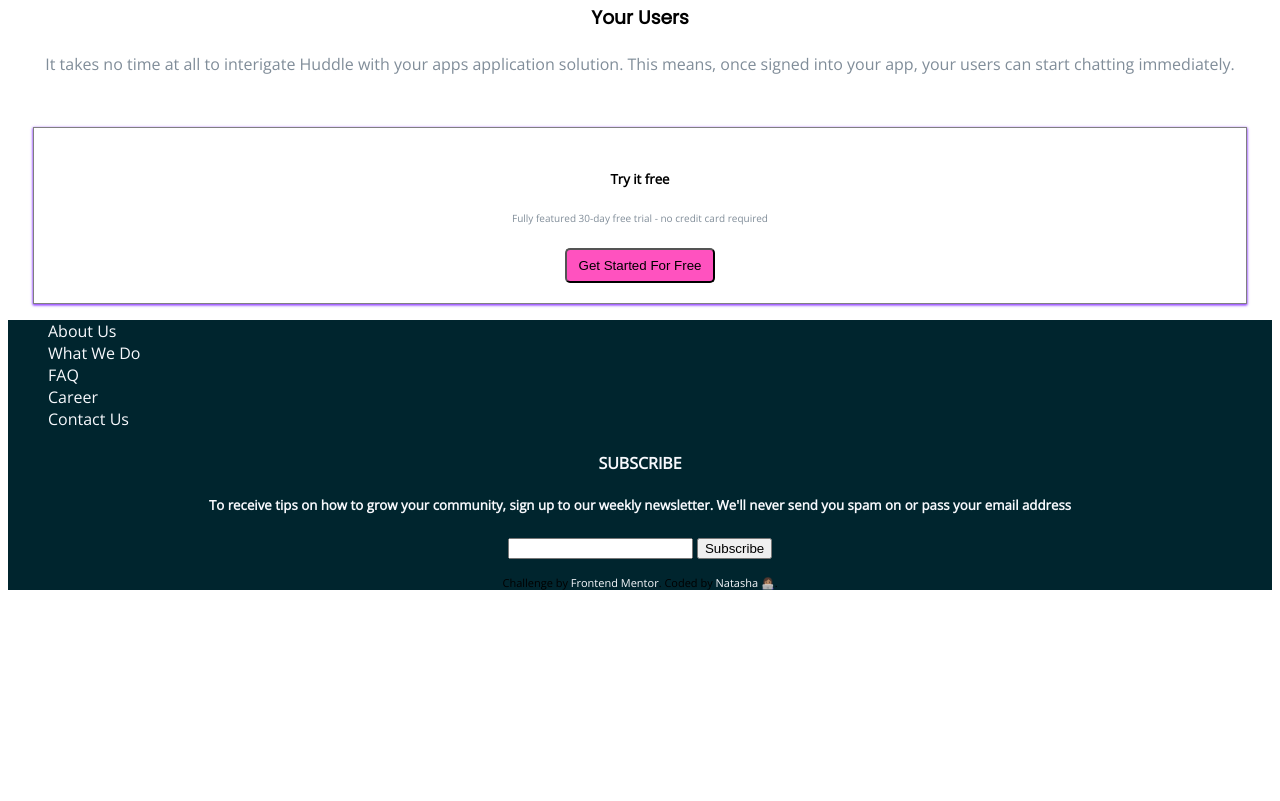
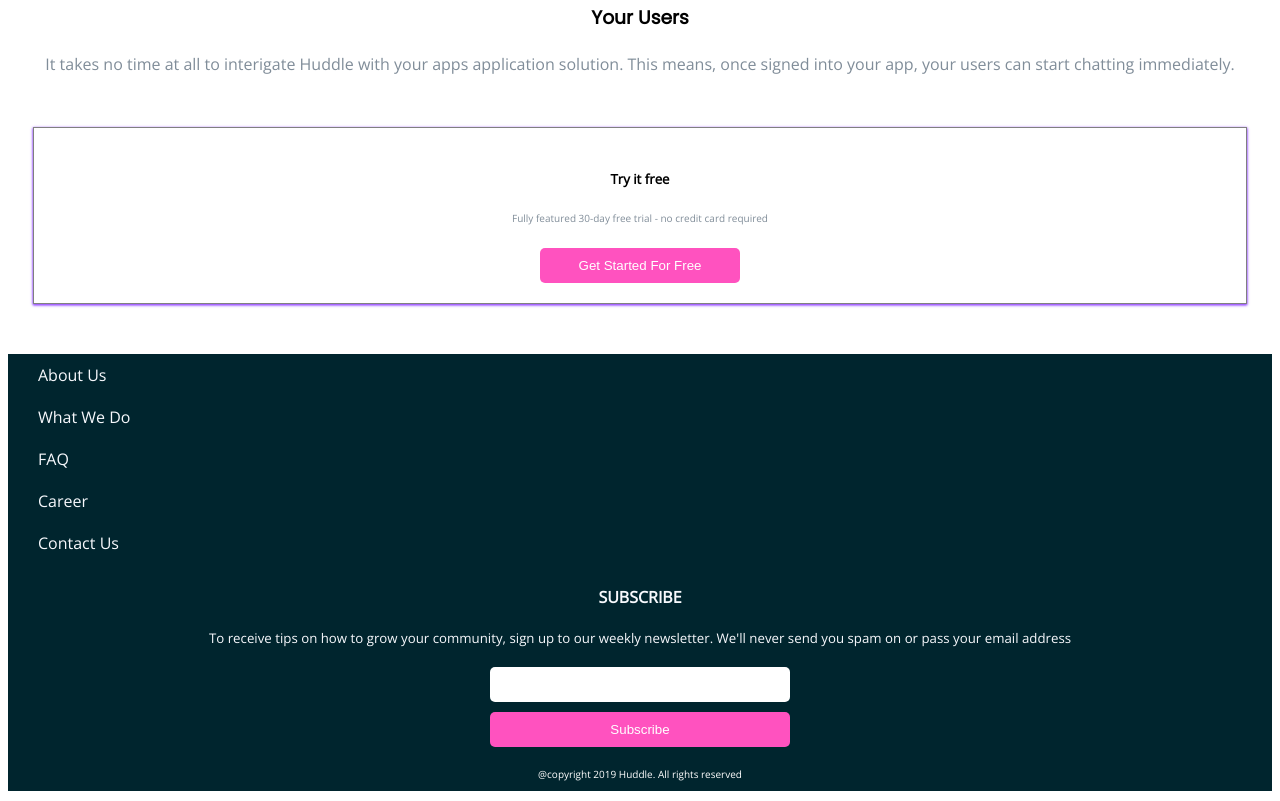
Before and after one commit to natasharamburrun/Huddle-landing-page-with-coded-decorative-elements, a plain HTML site: page index.html in a window 1280 px wide. Shown: the part 2294-3095 px from the top of the page. Before the commit the page ends 2895 px from the top, so only its background shows below. Drawn offline with nearby package versions, Linux system fonts and the light colour scheme.

Commit message:
finished mobile version

```diff
--- a/index.html
+++ b/index.html
@@ -52,6 +52,7 @@
     </section>
   </main>
   <footer>
+      <div class="links">
       <ul>
         <li><a href="#">About Us</a></li>
         <li><a href="#">What We Do</a></li>
@@ -59,25 +60,23 @@
         <li><a href="#">Career</a></li>
         <li><a href="#">Contact Us</a></li>
       </ul>
+      </div>
     <div class="footer-info">
       <h4 class="subscribe">SUBSCRIBE</h4>
       <h5 class="subscribe-info">To receive tips on how to grow your community, sign up to our weekly newsletter. We'll never send you spam on or pass your email address</h5>
-      <input type="text" id="email" name="email">
-      <button class="subscribe">Subscribe</button>
+      <field class="input-field">
+        <input class="input-box" type="text" id="email" name="email">
+        <button class="button-subscribe">Subscribe</button>
+      </field>
     </div>
     <div class="social-media">
-      <ul>
+      <!-- <ul>
         <li><a href="#"></a></li>
         <li><a href="#"></a></li>
         <li><a href="#"></a></li>
-        <li><a href="#"></a></li>
-        <li><a href="#"></a></li>
-      </ul>
+      </ul> -->
+      <p class="copyright">@copyright 2019 Huddle. All rights reserved</p>
     </div>
-    <p class="attribution">
-      Challenge by <a href="https://www.frontendmentor.io?ref=challenge" target="_blank">Frontend Mentor</a>.
-      Coded by <a href="#">Natasha 👩🏽‍💻</a>.
-    </p>
   </footer>
 </body>
 </html>
--- a/static/scss/main.scss
+++ b/static/scss/main.scss
@@ -62,13 +62,18 @@ main {
 .button-getstartedforfree {
 	background-color: $primary-color;
 	border-radius: 5px;
-	min-width: 150px;
-  min-height: 35px;
+	min-width: 200px;
+	min-height: 35px;
+	color: #ffffff;
+	border: none;
 }
 
 .screen-two {
 	padding: 30px;
+}
 
+.screen-three {
+	margin-bottom: 50px;
 }
 
 .img-your-users {
@@ -120,6 +125,16 @@ ul {
 	font-family: $font-body;
 	list-style: none;
 	font-weight: 700;
+	margin: 0;
+	padding: 0;
+    display: flex;
+    flex-direction: column;
+    padding: 0;
+}
+
+li {
+	margin-left: 20px;
+	padding: 10px;
 }
 
 .footer-info {
@@ -127,3 +142,39 @@ ul {
 	color: $neutral-color1;
 	font-weight: 400;
 }
+
+.button-subscribe {
+	background-color: $primary-color;
+	border-radius: 5px;
+	min-width: 300px;
+	min-height: 35px;
+	color: #ffffff;
+	border: none;
+}
+
+.input-field {
+	flex-direction: column;
+	display: inline-flex;
+	padding-bottom: 10px;
+}
+
+.input-box {
+	min-width: 300px;
+	min-height: 35px;
+	margin-bottom: 10px;
+	border-radius: 5px;
+	border: none;
+}
+
+.subscribe-info {
+	font-weight: 400;
+	margin: 0px 20px 20px 20px;
+}
+
+.copyright{
+	color: #ffffff;
+	padding-bottom: 10px;
+	font-weight: 400;
+	font-size: 10px;
+	text-align: center;
+}
```
Also changed, not shown: static/css/style.css, 1 other file.
